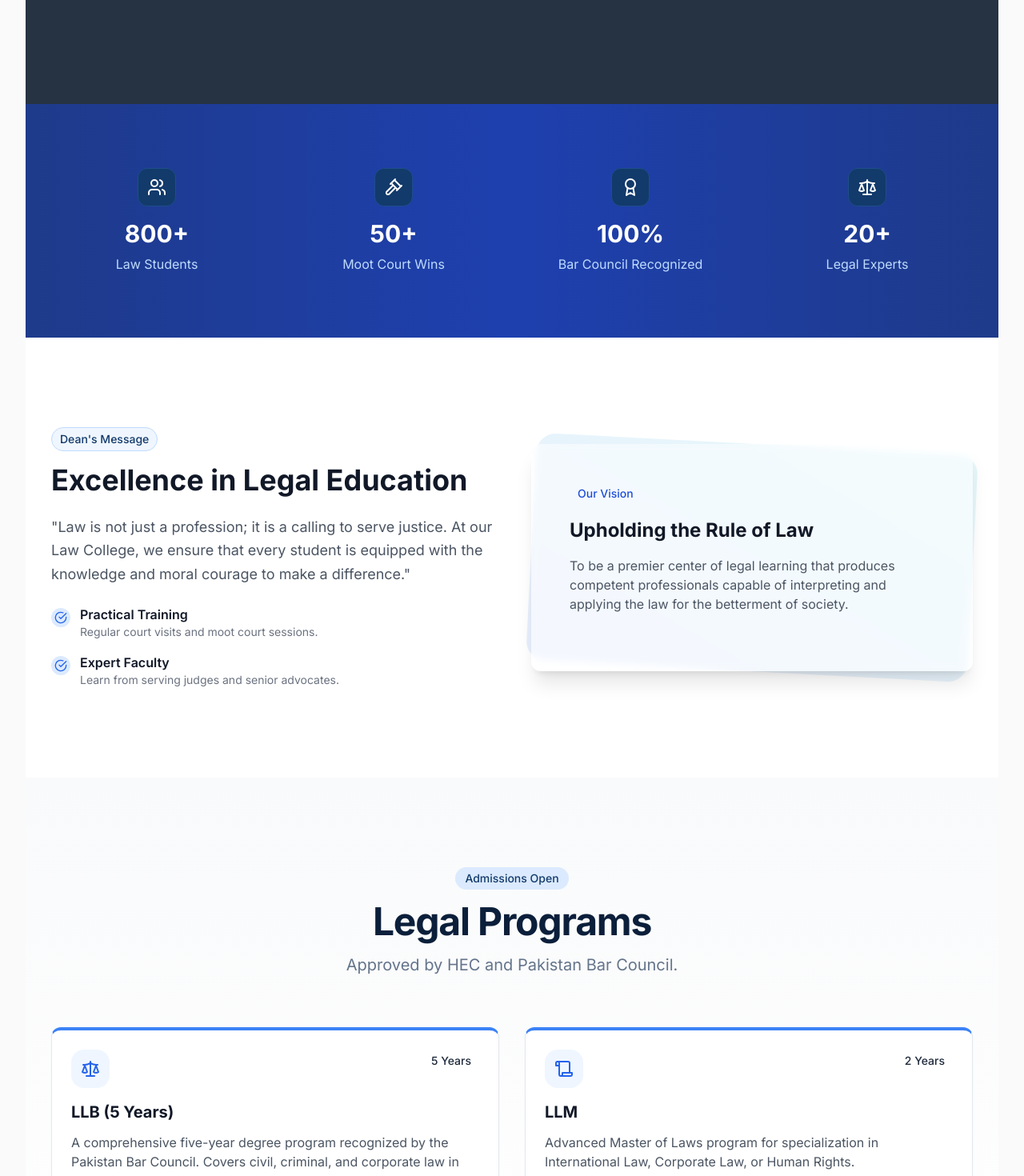
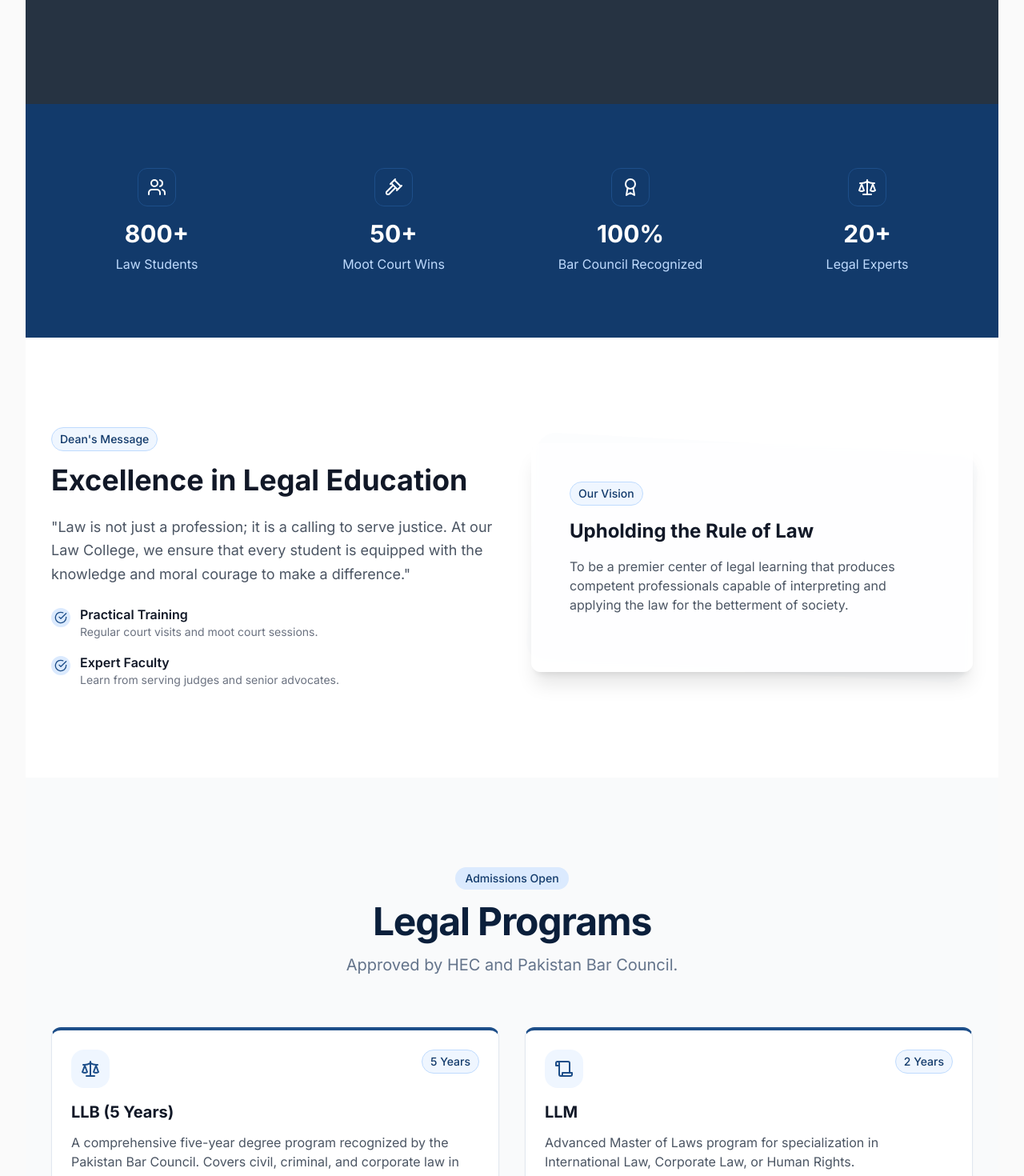
Before and after one commit to WahabKhan7528/THE-BEST-GROUP-OF-COLLEGES, a React (Vite) app in the folder Frontend/: page /campuses/law in a window 1280 px wide. Shown: the part 720-2190 px from the top of the page at 80% size. Built offline with nearby package versions, Linux system fonts and the light colour scheme; the HTML template or start-up script is replaced by a standard one.

Commit message:
a little component color improvments

```diff
--- a/Frontend/src/components/FacultyComponent.jsx
+++ b/Frontend/src/components/FacultyComponent.jsx
@@ -238,7 +238,7 @@ const FacultyComponent = ({ filterCampus }) => {
                                     viewport={{ once: true }}
                                     transition={{ duration: 0.4, delay: fIdx * 0.1 }}
                                 >
-                                    <Card hover className="h-full flex flex-col items-center text-center p-6 rounded-3xl border-t-4 border-t-primary-500">
+                                    <Card hover className="h-full flex flex-col items-center text-center p-6 rounded-3xl border-t-4 border-t-primary-600">
                                         <div className="w-32 h-32 rounded-full overflow-hidden mb-6 border-4 border-primary-50 shadow-inner">
                                             <img src={faculty.image} alt={faculty.name} className="w-full h-full object-cover" />
                                         </div>
@@ -279,7 +279,7 @@ const FacultyComponent = ({ filterCampus }) => {
                                         </div>
 
                                         <div className="mt-6 flex justify-center gap-3 w-full">
-                                            <Button size="sm" variant="outline" className="w-full text-gray-600 border-gray-200 hover:border-primary-500 hover:text-primary-600 rounded-full" onClick={() => window.location.href = `mailto:${faculty.email}`}>
+                                            <Button size="sm" variant="outline" className="w-full text-gray-600 border-gray-200 hover:border-primary-600 hover:text-primary-600 rounded-full" onClick={() => window.location.href = `mailto:${faculty.email}`}>
                                                 <Mail className="w-4 h-4 mr-2" /> Contact
                                             </Button>
                                         </div>
--- a/Frontend/src/components/ui/Badge.jsx
+++ b/Frontend/src/components/ui/Badge.jsx
@@ -1,21 +1,22 @@
 import { clsx } from 'clsx';
 
-const variants = {
+const badgeStyles = {
+  soft: {
     primary: 'bg-primary-50 text-primary-700 border border-primary-200',
     success: 'bg-green-50 text-green-700 border border-green-200',
     warning: 'bg-yellow-50 text-yellow-700 border border-yellow-200',
     danger: 'bg-red-50 text-red-700 border border-red-200',
     info: 'bg-slate-50 text-slate-700 border border-slate-200',
-  accent: 'bg-primary-50 text-primary-700 border border-primary-200', // Mapped to primary
-};
-
-const solidVariants = {
+    accent: 'bg-primary-50 text-primary-700 border border-primary-200',
+  },
+  solid: {
     primary: 'bg-primary-600 text-white border-0',
     success: 'bg-green-600 text-white border-0',
     warning: 'bg-yellow-500 text-white border-0',
     danger: 'bg-red-600 text-white border-0',
     info: 'bg-slate-600 text-white border-0',
-  accent: 'bg-primary-600 text-white border-0', // Mapped to primary
+    accent: 'bg-primary-600 text-white border-0',
+  }
 };
 
 const sizes = {
@@ -40,7 +41,7 @@ const Badge = ({
       className={clsx(
         'inline-flex items-center font-medium rounded-full',
         'transition-all duration-200',
-        solid ? solidVariants[variant] : variants[variant],
+        badgeStyles[solid ? 'solid' : 'soft'][variant] || badgeStyles.soft.primary,
         sizes[size],
         className
       )}
--- a/Frontend/src/components/ui/Section.jsx
+++ b/Frontend/src/components/ui/Section.jsx
@@ -11,11 +11,11 @@ const Section = ({
   ...props
 }) => {
   const backgrounds = {
-    white: 'bg-white',
-    gray: 'bg-gray-50', // Simplified from gradient
-    blue: 'bg-primary-700 text-white', // Simplified from gradient
-    dark: 'bg-primary-950 text-white', // Changed to primary-950
-    gradient: 'bg-primary-50', // Simplified to solid subtle blue
+    white: 'bg-white text-text-primary',
+    gray: 'bg-gray-50 text-text-primary',
+    blue: 'bg-primary-700 text-white',
+    dark: 'bg-primary-900 text-white',
+    gradient: 'bg-primary-50 text-text-primary',
   };
 
   const spacings = {
@@ -37,7 +37,7 @@ const Section = ({
     <Wrapper
       className={clsx(
         'relative overflow-hidden',
-        backgrounds[background] || backgrounds.white,
+        !className?.includes('bg-') && (backgrounds[background] || backgrounds.white),
         spacings[spacing],
         className
       )}
@@ -62,6 +62,7 @@ Section.Header = function SectionHeader({
   center = true,
   gradient = false, // Ignored now
   animate = true,
+  light = false,
   ...props
 }) {
   const Wrapper = animate ? motion.div : 'div';
@@ -91,16 +92,17 @@ Section.Header = function SectionHeader({
       )}
       <h2
         className={clsx(
-          'text-3xl md:text-4xl lg:text-5xl font-bold mb-4 tracking-tight text-primary-900'
+          'text-3xl md:text-4xl lg:text-5xl font-bold mb-4 tracking-tight',
+          light ? 'text-white' : 'text-primary-900'
         )}
       >
         {title}
       </h2>
       {subtitle && (
-        <p className="text-lg text-primary-600 font-medium mb-2">{subtitle}</p>
+        <p className={clsx("text-lg font-medium mb-2", light ? 'text-primary-100' : 'text-primary-600')}>{subtitle}</p>
       )}
       {description && (
-        <p className={clsx("text-lg md:text-xl text-text-secondary leading-relaxed", { "mx-auto max-w-3xl": center })}>{description}</p>
+        <p className={clsx("text-lg md:text-xl leading-relaxed", center && "mx-auto max-w-3xl", light ? 'text-primary-50/80' : 'text-text-secondary')}>{description}</p>
       )}
     </Wrapper>
   );
--- a/Frontend/src/pages/About.jsx
+++ b/Frontend/src/pages/About.jsx
@@ -94,7 +94,7 @@ const About = () => {
             viewport={{ once: true }}
             transition={{ duration: 0.6 }}
           >
-            <Badge variant="primary" className="mb-4">Our Story</Badge>
+            <Badge variant="primary" solid className="mb-4">Our Story</Badge>
             <h2 className="text-3xl md:text-4xl font-bold text-gray-900 mb-6 leading-tight">
               A Legacy of <span className="text-gradient">Educational Excellence</span>
             </h2>
--- a/Frontend/src/pages/campuses/LawCollege.jsx
+++ b/Frontend/src/pages/campuses/LawCollege.jsx
@@ -83,7 +83,8 @@ const LawCollege = () => {
 
       {/* Stats Bar */}
       <Section
-        className="bg-gradient-to-r from-blue-900 via-blue-800 to-blue-900 -mt-16 relative z-20"
+        background="blue"
+        className="-mt-16 relative z-20"
         spacing="default"
       >
         <motion.div
@@ -111,7 +112,7 @@ const LawCollege = () => {
             </p>
             <div className="space-y-4">
               <div className="flex items-start gap-3">
-                <div className="mt-1 p-1 rounded-full bg-blue-100 text-blue-600">
+                <div className="mt-1 p-1 rounded-full bg-primary-100 text-primary-600">
                   <CheckCircle size={16} />
                 </div>
                 <div>
@@ -120,7 +121,7 @@ const LawCollege = () => {
                 </div>
               </div>
               <div className="flex items-start gap-3">
-                <div className="mt-1 p-1 rounded-full bg-blue-100 text-blue-600">
+                <div className="mt-1 p-1 rounded-full bg-primary-100 text-primary-600">
                   <CheckCircle size={16} />
                 </div>
                 <div>
@@ -138,10 +139,10 @@ const LawCollege = () => {
             viewport={{ once: true }}
             className="relative"
           >
-            <div className="absolute inset-0 bg-gradient-to-tr from-blue-600 to-cyan-500 rounded-3xl transform rotate-3 opacity-10"></div>
+            <div className="absolute inset-0 bg-primary-600/10 rounded-3xl transform rotate-3 opacity-10"></div>
             <Card className="relative border-0 shadow-xl bg-white/50 backdrop-blur-sm rounded-3xl">
               <div className="p-6">
-                <Badge variant="outline" className="mb-4 border-blue-200 text-blue-700 rounded-full">Our Vision</Badge>
+                <Badge variant="outline" className="mb-4 border-primary-200 text-primary-700 rounded-full">Our Vision</Badge>
                 <h3 className="text-2xl font-bold mb-4 text-gray-900">Upholding the Rule of Law</h3>
                 <p className="text-gray-600 mb-6">
                   To be a premier center of legal learning that produces competent professionals capable of interpreting and applying the law for the betterment of society.
@@ -152,7 +153,7 @@ const LawCollege = () => {
         </div>
       </Section>
 
-      <Section className="bg-gray-50 from-gray-50 to-white bg-gradient-to-b" spacing="large">
+      <Section className="bg-gray-50" spacing="large">
         <Section.Header
           title="Legal Programs"
           description="Approved by HEC and Pakistan Bar Council."
@@ -167,10 +168,10 @@ const LawCollege = () => {
               transition={{ duration: 0.5, delay: idx * 0.1 }}
               viewport={{ once: true }}
             >
-              <Card hover className="h-full border-t-4 border-t-blue-500 rounded-3xl">
+              <Card hover className="h-full border-t-4 border-t-primary-600 rounded-3xl">
                 <div className="flex flex-col h-full">
                   <div className="flex items-start justify-between mb-4">
-                    <div className="p-3 rounded-2xl bg-blue-50 text-blue-600">
+                    <div className="p-3 rounded-2xl bg-primary-50 text-primary-600">
                       <program.icon size={24} />
                     </div>
                     <Badge variant="secondary" className="rounded-full">{program.duration}</Badge>
@@ -206,7 +207,7 @@ const LawCollege = () => {
             >
               <Card hover className="h-full text-center bg-white border border-gray-100 rounded-3xl">
                 <div className="flex justify-center mb-4">
-                  <div className="w-16 h-16 rounded-full bg-gradient-to-br from-blue-50 to-blue-100 flex items-center justify-center text-blue-600 group-hover:scale-110 transition-transform duration-300">
+                  <div className="w-16 h-16 rounded-full bg-primary-50 flex items-center justify-center text-primary-600 group-hover:scale-110 transition-transform duration-300">
                     <facility.icon size={28} />
                   </div>
                 </div>
--- a/Frontend/src/pages/campuses/common/AcademicsPage.jsx
+++ b/Frontend/src/pages/campuses/common/AcademicsPage.jsx
@@ -19,7 +19,7 @@ const AcademicsPage = () => {
   return (
     <div className="min-h-screen bg-white">
       {campusData.map((category, idx) => (
-        <Section key={category.category} className={idx % 2 === 0 ? "bg-white" : "bg-gray-50"} spacing="large">
+        <Section key={category.category} background={idx % 2 === 0 ? "white" : "gray"} spacing="large">
           <Section.Header
             title={category.category}
             description={category.description}
@@ -33,7 +33,7 @@ const AcademicsPage = () => {
                 transition={{ duration: 0.5, delay: pIdx * 0.1 }}
                 viewport={{ once: true }}
               >
-                <Card hover className="h-full flex flex-col border-t-4 border-t-primary-500 rounded-3xl overflow-hidden">
+                <Card hover className="h-full flex flex-col border-t-4 border-t-primary-600 rounded-3xl overflow-hidden">
                   <div className="flex items-start justify-between mb-4">
                     <div className="p-2 rounded-2xl bg-primary-100 text-primary-600">
                       <program.icon className="w-6 h-6" />
--- a/Frontend/src/pages/campuses/common/EventsPage.jsx
+++ b/Frontend/src/pages/campuses/common/EventsPage.jsx
@@ -76,14 +76,14 @@ const EventsPage = () => {
                 <div className="w-full md:w-2/5 h-48 md:h-auto relative">
                   <img src={event.image} alt={event.title} className="w-full h-full object-cover" />
                   <div className="absolute top-4 left-4">
-                    <Badge className="bg-white/90 text-blue-800 backdrop-blur shadow-sm rounded-full">
+                    <Badge className="bg-white/90 text-primary-800 backdrop-blur shadow-sm rounded-full">
                       {event.category}
                     </Badge>
                   </div>
                 </div>
 
                 <div className="p-6 flex flex-col flex-grow w-full md:w-3/5">
-                  <div className="flex items-center text-sm text-blue-600 font-semibold mb-2">
+                  <div className="flex items-center text-sm text-primary-600 font-semibold mb-2">
                     <Calendar className="w-4 h-4 mr-2" />
                     {event.date}
                   </div>
@@ -110,7 +110,7 @@ const EventsPage = () => {
                     <Button
                       size="sm"
                       variant="ghost"
-                      className="text-blue-600 p-0 h-auto hover:bg-transparent hover:text-blue-800"
+                      className="text-primary-600 p-0 h-auto hover:bg-transparent hover:text-primary-800"
                       onClick={() => { }}
                       aria-label={`View details for ${event.title}`}
                     >
--- a/Frontend/src/pages/campuses/common/FacilitiesPage.jsx
+++ b/Frontend/src/pages/campuses/common/FacilitiesPage.jsx
@@ -84,7 +84,7 @@ const FacilitiesPage = () => {
   return (
     <div className="min-h-screen bg-white">
       {facilities.map((category, catIdx) => (
-        <Section key={category.category} className={catIdx % 2 !== 0 ? "bg-gray-50" : "bg-white"} spacing="large">
+        <Section key={category.category} background={catIdx % 2 !== 0 ? "gray" : "white"} spacing="large">
           <Section.Header
             title={category.category}
             description={category.description}
@@ -106,7 +106,7 @@ const FacilitiesPage = () => {
                       alt={facility.name}
                       className="w-full h-full object-cover transition-transform duration-500 group-hover:scale-110"
                     />
-                    <div className="absolute inset-0 bg-gradient-to-t from-black/60 to-transparent flex items-end p-6">
+                    <div className="absolute inset-0 bg-black/40 flex items-end p-6">
                       <div className="text-white">
                         <div className="p-2 rounded-2xl bg-primary-500/30 backdrop-blur-md inline-flex items-center justify-center mb-2">
                           <facility.icon className="w-6 h-6 text-white" />
@@ -138,7 +138,7 @@ const FacilitiesPage = () => {
           <p className="text-lg text-gray-600 mb-8">
             We invite you to visit our campus and see our facilities firsthand. Book a guided tour today.
           </p>
-          <Button size="lg" variant="primary" className="bg-white text-blue-900 border-white hover:bg-blue-50" onClick={() => navigate("/contact")}>
+          <Button size="lg" variant="primary" className="bg-white text-primary-900 border-white hover:bg-primary-50" onClick={() => navigate("/contact")}>
             Schedule a Visit
           </Button>
         </motion.div>
```
Also changed, not shown: Frontend/src/pages/Home.jsx (+5 -6 lines), Frontend/src/pages/campuses/HalaCampus.jsx (+10 -15 lines), Frontend/src/pages/campuses/MainCampus.jsx (+10 -9 lines), Frontend/src/pages/campuses/common/StudentLifePage.jsx (+8 -8 lines). Lines whose indentation alone changed are shown as unchanged.
